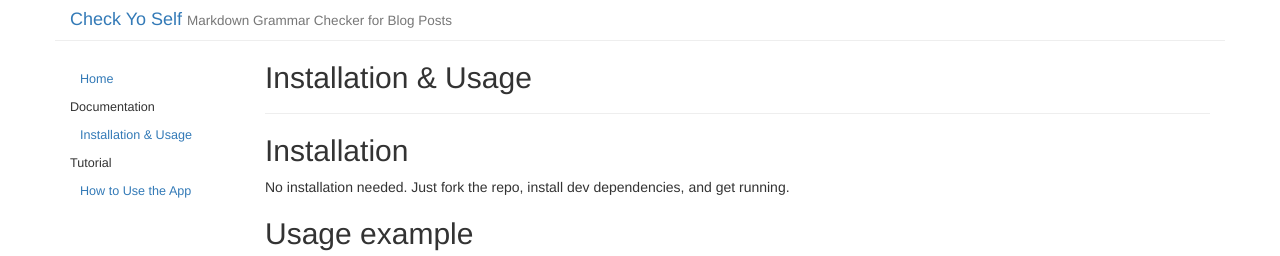
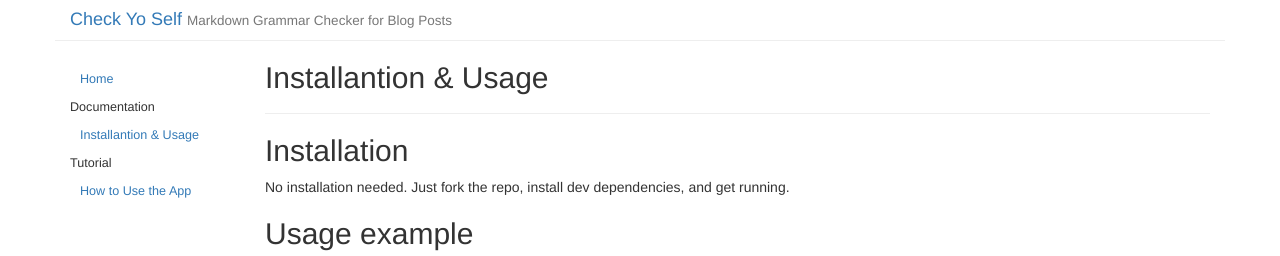
Before and after one commit to twhite96/chys-docs, a Jekyll site: the page built from _posts/2017-09-22-docs.md, in a window 1280 px wide. Shown: the top 256 px of the page. Built offline with Jekyll 4.4.1, drawn with Linux system fonts in a browser that asks for light colours.

Commit message:
Trying to get the nav working

```diff
--- a/_posts/2017-09-22-docs.md
+++ b/_posts/2017-09-22-docs.md
@@ -1,9 +1,10 @@
 ---
 layout: page
-title: "Installation & Usage"
+title: "Installantion & Usage"
 category: doc
-date: 2017-09-22 22:30:38
+date: 2017-09-22 23:21:43
 ---
+
 
 
 ## Installation
```
Also changed, not shown: _posts/2017-09-22-tutorials.md (+1 -1 lines), 3 other files.
